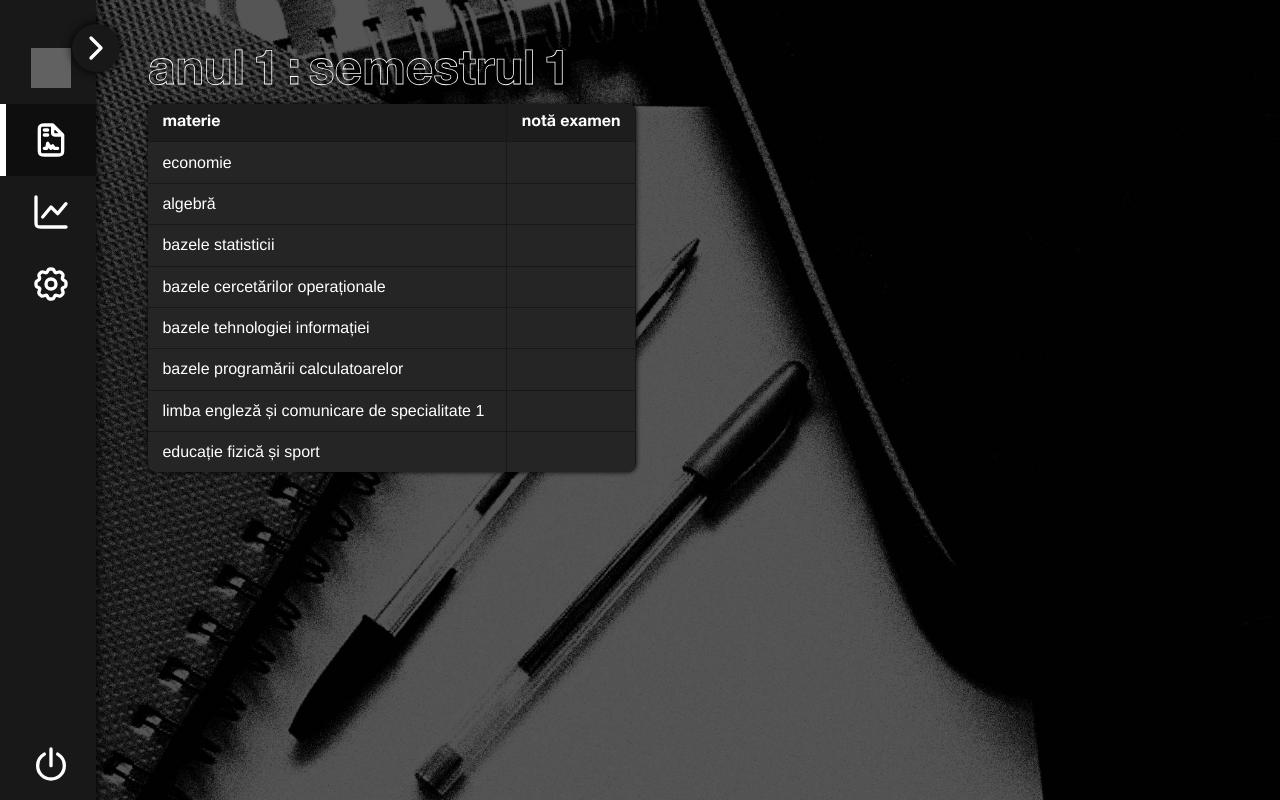
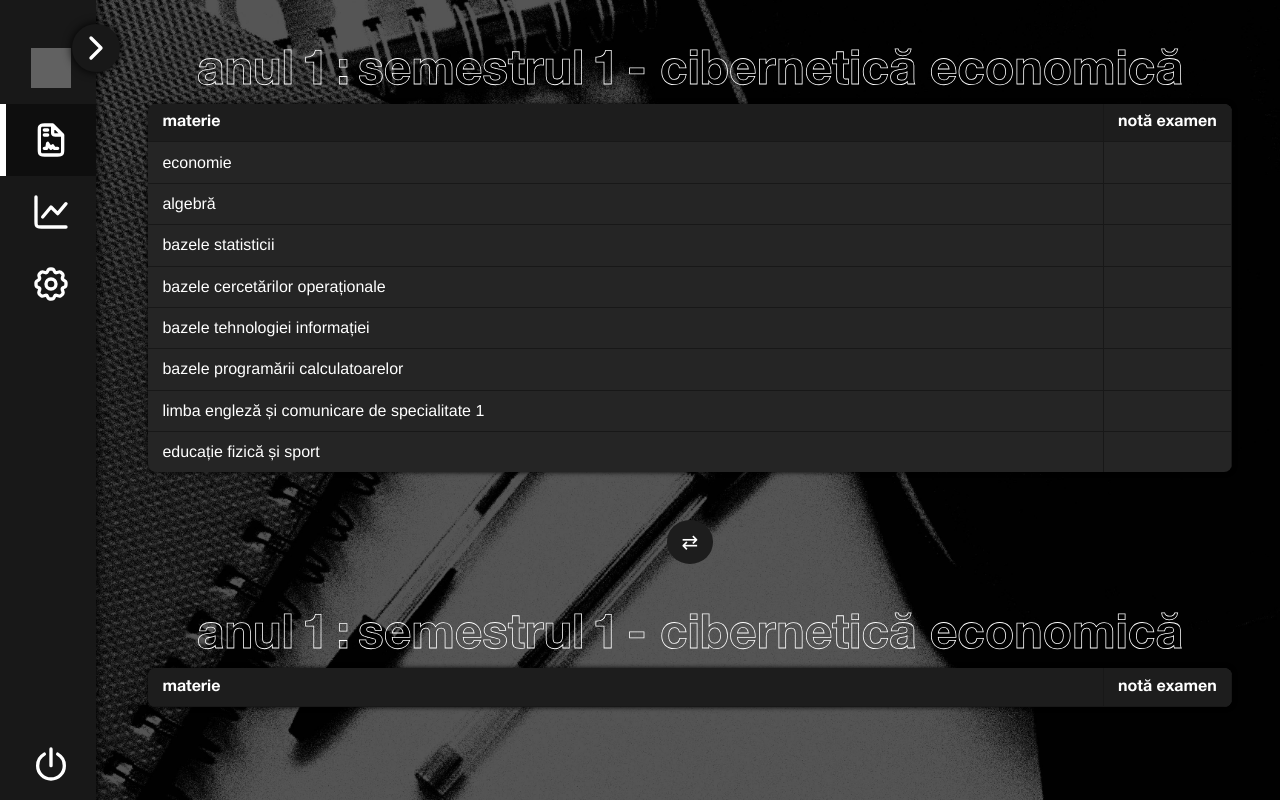
Before and after one commit to marelegsaa/studentxyz, a Flask app: page /dashboard in a window 1280 px wide. Run offline with Flask 3, Linux system fonts and the light colour scheme; lists and menus that the app fills with data are empty; grey boxes are pictures that could not be loaded.

Commit message:
2nd table + ml button

```diff
--- a/static/css/style_home.css
+++ b/static/css/style_home.css
@@ -275,13 +275,17 @@ body {
 }
 
 .dashboard_content {
+  flex: 1;
   padding: 3rem;
   margin-left: 100px;
 }
 
 .dashboard_headers {
   display: flex;
+  justify-content: center;
+  align-items: center;
   gap: 0.5rem;
+  text-align: center;
   margin-bottom: 0.5rem;
 }
 
@@ -295,8 +299,7 @@ body {
 }
 
 .dashboard_table {
-  width: auto;
-  max-width: 45%;
+  width: 100%;
   border-collapse: collapse;
   background-color: rgb(37, 37, 37);
   box-shadow: 0px 0px 5px black;
@@ -357,3 +360,25 @@ body {
 .dashboard_table td:nth-child(2) {
   width: 1%;
 }
+
+.dashboard_button_wrapper {
+  display: flex;
+  justify-content: center;
+  align-items: center;
+  margin-left: 100px;
+}
+
+.ml_button {
+  padding: 10px 15px;
+  font-size: 20px;
+  cursor: pointer;
+  border-radius: 50%;
+  background-color: rgb(29, 29, 29);
+  color: white;
+  border: none;
+  transition: background-color 0.3s;
+}
+
+.switch_button:hover {
+  background-color: rgb(24, 24, 24);
+}
--- a/templates/homepage/dashboard.html
+++ b/templates/homepage/dashboard.html
@@ -35,6 +35,7 @@
         </li>
     </ul>
 </nav>
+<div class="dashboard_wrapper">
 <div class="dashboard_content">
     <div class="dashboard_headers">
         <h1>anul</h1>
@@ -42,6 +43,7 @@
         <h1>:</h1>
         <h1>semestrul</h1>
         <h1 contenteditable="true" class="semestru">1</h1>
+        <h1> - cibernetică economică</h1>
     </div>
     <table class="dashboard_table">
         <thead>
@@ -62,4 +64,28 @@
         </tbody>
     </table>
 </div>
+<div class="dashboard_button_wrapper">
+    <button class="ml_button">⇄</button>
+</div>
+<div class="dashboard_content">
+    <div class="dashboard_headers">
+        <h1>anul</h1>
+        <h1 class="an">1</h1>
+        <h1>:</h1>
+        <h1>semestrul</h1>
+        <h1 class="semestru">1</h1>
+        <h1> - cibernetică economică</h1>
+    </div>
+    <table class="dashboard_table">
+        <thead>
+            <tr>
+                <th style="color: white;">materie</th>
+                <th style="color: white;">notă examen</th>
+            </tr>
+        </thead>
+        <tbody>
+        </tbody>
+    </table>
+</div>
+</div>
 {% endblock %}
```
